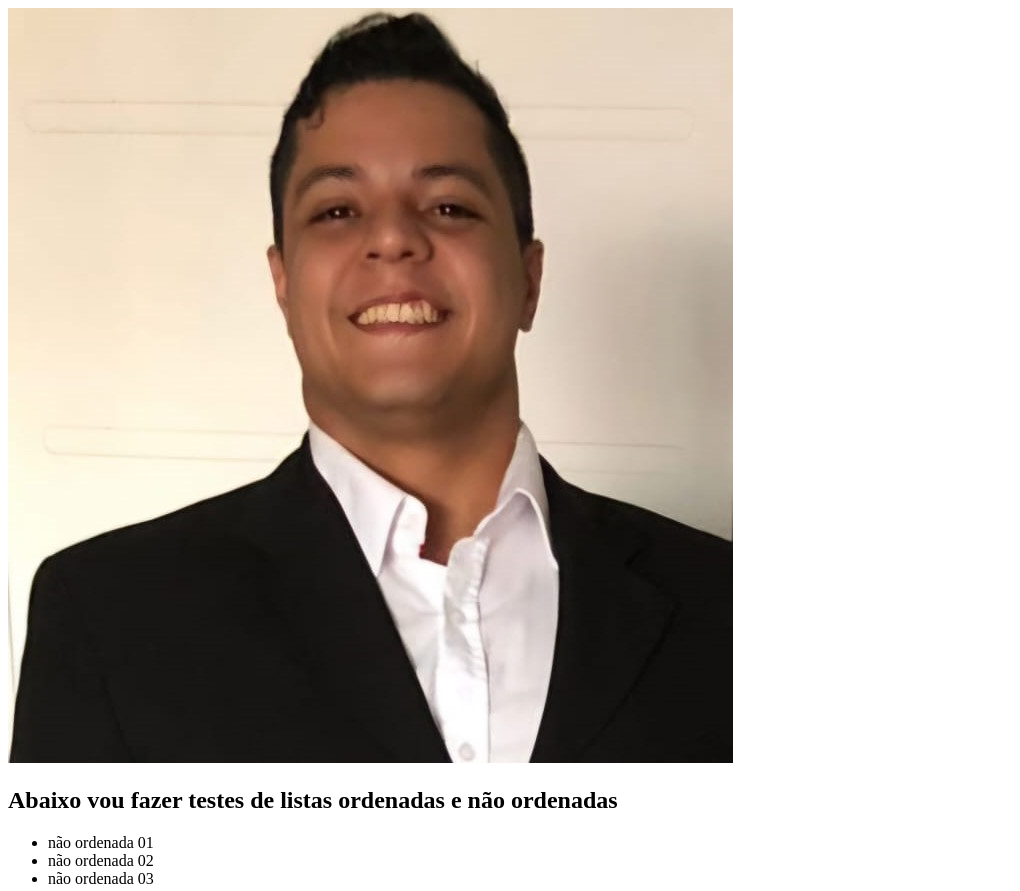
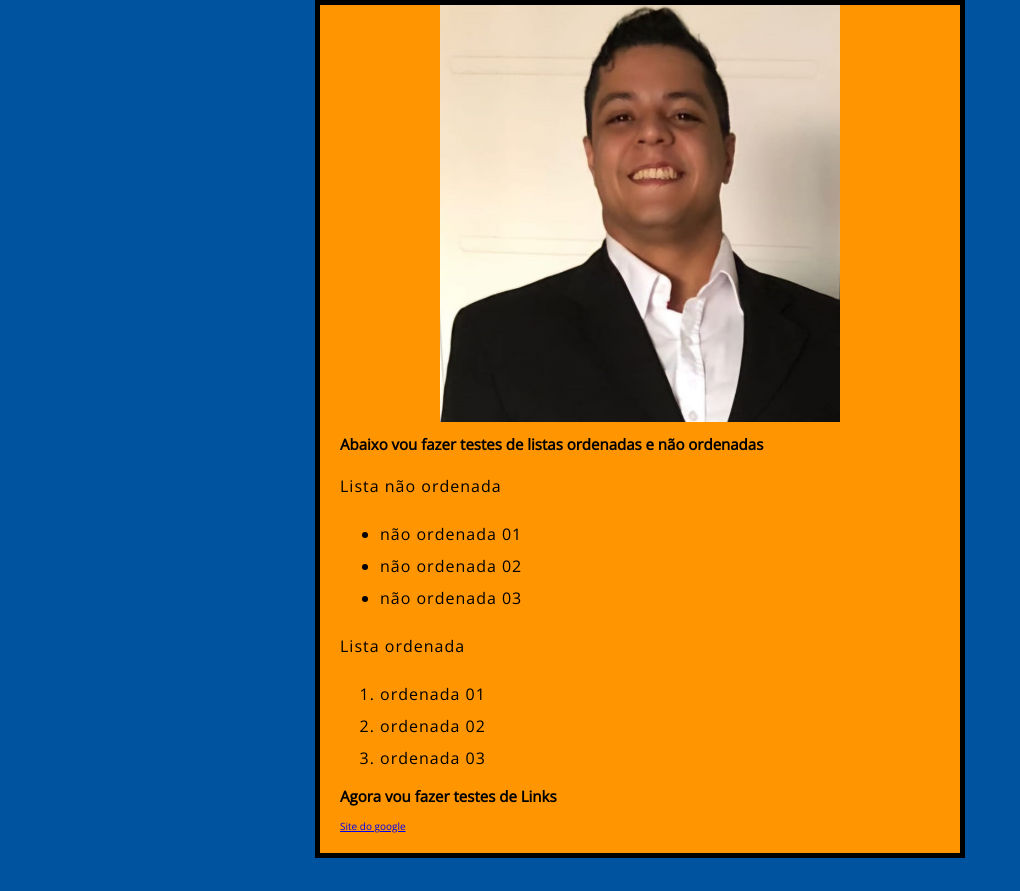
Before and after one commit to delamano/First, a plain HTML site: page teste-site/index.html in a window 1280 px wide. Shown: the top 891 px of the page, without its empty margins (0-1020 px from the left). After the commit the page ends 858 px from the top, so only its background shows below. Drawn offline with nearby package versions, Linux system fonts and the light colour scheme.

Commit message:
Adicionando CSS Adição de um arquivo CSS e linkagem no HTML

```diff
--- /dev/null
+++ b/teste-site/estilos/estilos.css
@@ -0,0 +1,52 @@
+/*
+p {
+  color: red;
+  width: 500px;
+  border: 1px solid black;
+}
+*/
+
+/*
+p,
+li,
+h1 {
+  color: red;
+}
+*/
+
+html {
+  font-size: 10px; /* px significa "pixels": o tamanho da fonte base é agora de 10 pixels */
+  font-family:
+    "Open Sans", sans-serif; /* este deve ser o nome da fonte que você obteve no Google Fonts */
+  background-color: #00539f;
+}
+
+body {
+  width: 600px;
+  margin: 0 auto;
+  background-color: #ff9500;
+  padding: 0 20px 20px 20px;
+  border: 5px solid black;
+}
+
+h1 {
+  font-size: 60px;
+  text-align: center;
+  margin: 0;
+  padding: 20px 0;
+  color: #00539f;
+  text-shadow: 3px 3px 1px black;
+}
+
+p,
+li {
+  font-size: 16px;
+  line-height: 2;
+  letter-spacing: 1px;
+}
+
+img {
+  display: block;
+  margin: 0 auto;
+  width: 400px;
+}
--- a/teste-site/index.html
+++ b/teste-site/index.html
@@ -2,19 +2,26 @@
 <html>
   <head>
     <meta charset="utf-8" />
+    <link href="estilos/estilos.css" rel="stylesheet" />
     <title>Minha página de teste</title>
+    <link
+  href="http://fonts.googleapis.com/css?family=Open+Sans"
+  rel="stylesheet" />
+
   </head>
+
   <body>
     <img src="imagens\arthur.jpeg" alt="Minha imagem de teste" />
 
     <h2>Abaixo vou fazer testes de listas ordenadas e não ordenadas</h2>
-
+<p>Lista não ordenada</p>
     <ul>
         <li>não ordenada 01</li>
         <li>não ordenada 02</li>
         <li>não ordenada 03</li>
     </ul>
 
+<p>Lista ordenada</p>
     <ol>
         <li>ordenada 01</li>
         <li>ordenada 02</li>
```
